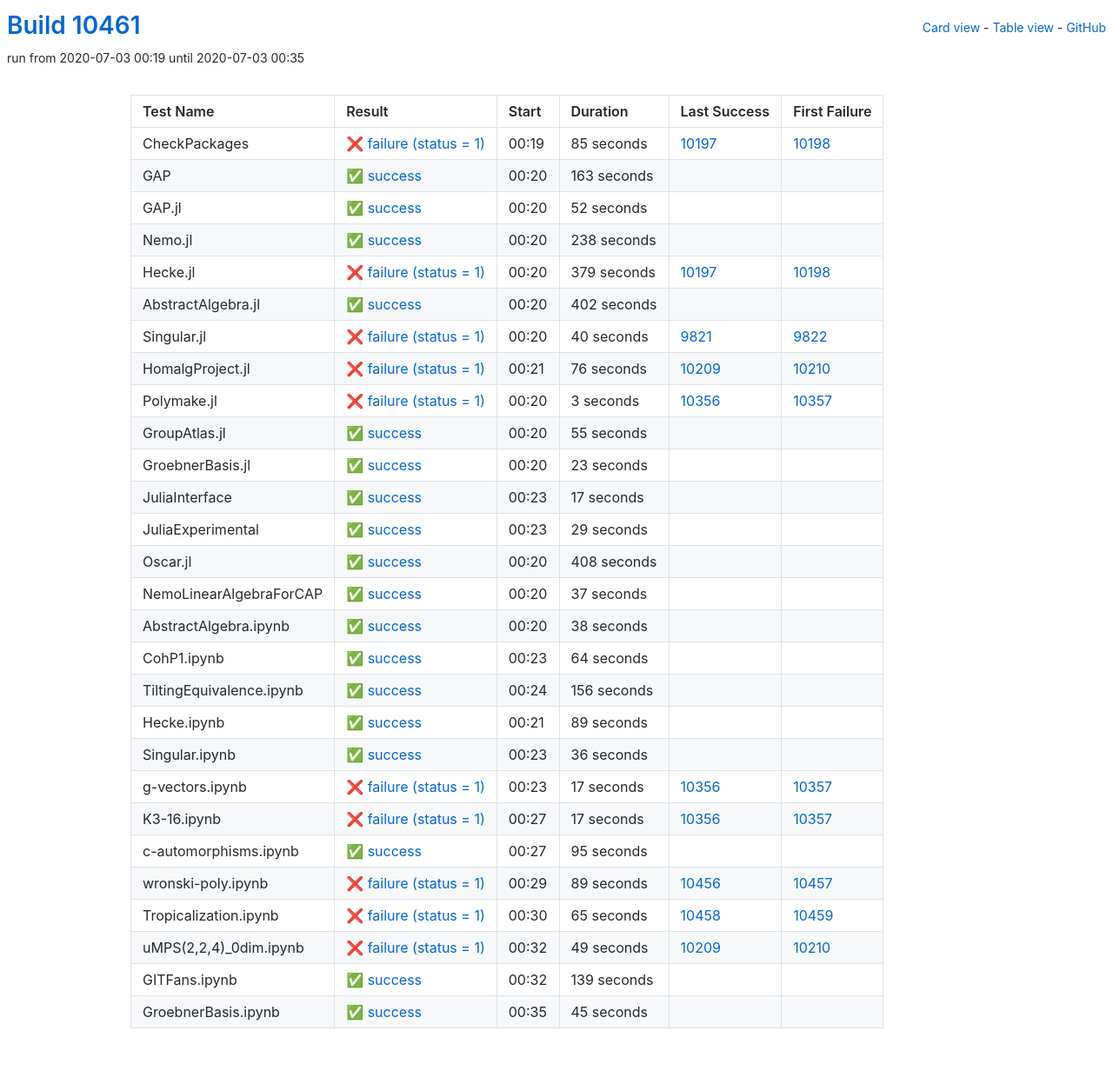
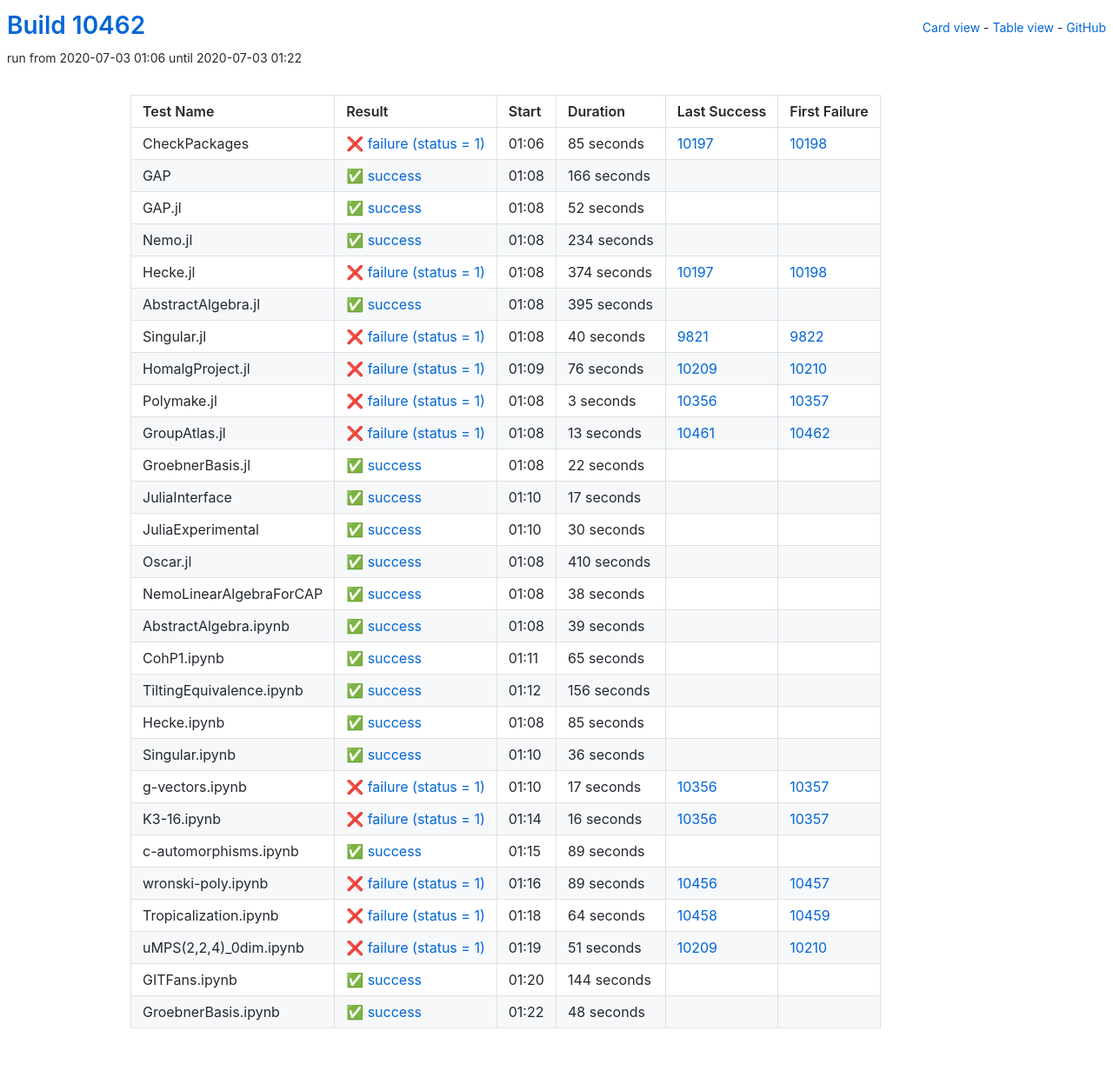
Before and after one commit to oscar-system/oscar-ci-status, a Jekyll site: the page built from table.html, in a window 1280 px wide. Shown: the whole page at 87% size. Built offline with Jekyll 4.4.1, drawn with Linux system fonts in a browser that asks for light colours.

Commit message:
Build #10462

```diff
--- a/_data/ci.yml
+++ b/_data/ci.yml
@@ -1,6 +1,6 @@
 ---
-build: 10461
-build_url: https://oscarci.mathematik.uni-kl.de/job/oscar/10461/
+build: 10462
+build_url: https://oscarci.mathematik.uni-kl.de/job/oscar/10462/
 job: oscar
 organization: oscar-system
 repo: oscar-ci-status
@@ -8,8 +8,8 @@
 tests:
 - name: CheckPackages
   id: checkpackages
-  log: https://oscarci.mathematik.uni-kl.de/job/oscar/10461/artifact/logs/build-10461/CheckPackages.log
-  start: 2020-07-03 00:19
+  log: https://oscarci.mathematik.uni-kl.de/job/oscar/10462/artifact/logs/build-10462/CheckPackages.log
+  start: 2020-07-03 01:06
   success: false
   exitcode: 1
   status: failure
@@ -20,20 +20,20 @@
   first_failure_url: https://oscarci.mathematik.uni-kl.de/job/oscar/10198/
 - name: GAP
   id: gap
-  log: https://oscarci.mathematik.uni-kl.de/job/oscar/10461/artifact/logs/build-10461/GAP.log
-  start: 2020-07-03 00:20
+  log: https://oscarci.mathematik.uni-kl.de/job/oscar/10462/artifact/logs/build-10462/GAP.log
+  start: 2020-07-03 01:08
   success: true
   exitcode: 0
   status: success
-  duration: 163
+  duration: 166
   last_success: false
   last_success_url:
   first_failure: false
   first_failure_url:
 - name: GAP.jl
   id: gap-jl
-  log: https://oscarci.mathematik.uni-kl.de/job/oscar/10461/artifact/logs/build-10461/GAP.jl.log
-  start: 2020-07-03 00:20
+  log: https://oscarci.mathematik.uni-kl.de/job/oscar/10462/artifact/logs/build-10462/GAP.jl.log
+  start: 2020-07-03 01:08
   success: true
   exitcode: 0
   status: success
@@ -44,44 +44,44 @@
   first_failure_url:
 - name: Nemo.jl
   id: nemo-jl
-  log: https://oscarci.mathematik.uni-kl.de/job/oscar/10461/artifact/logs/build-10461/Nemo.jl.log
-  start: 2020-07-03 00:20
+  log: https://oscarci.mathematik.uni-kl.de/job/oscar/10462/artifact/logs/build-10462/Nemo.jl.log
+  start: 2020-07-03 01:08
   success: true
   exitcode: 0
   status: success
-  duration: 238
+  duration: 234
   last_success: false
   last_success_url:
   first_failure: false
   first_failure_url:
 - name: Hecke.jl
   id: hecke-jl
-  log: https://oscarci.mathematik.uni-kl.de/job/oscar/10461/artifact/logs/build-10461/Hecke.jl.log
-  start: 2020-07-03 00:20
+  log: https://oscarci.mathematik.uni-kl.de/job/oscar/10462/artifact/logs/build-10462/Hecke.jl.log
+  start: 2020-07-03 01:08
   success: false
   exitcode: 1
   status: failure
-  duration: 379
+  duration: 374
   last_success: 10197
   last_success_url: https://oscarci.mathematik.uni-kl.de/job/oscar/10197/
   first_failure: 10198
   first_failure_url: https://oscarci.mathematik.uni-kl.de/job/oscar/10198/
 - name: AbstractAlgebra.jl
   id: abstractalgebra-jl
-  log: https://oscarci.mathematik.uni-kl.de/job/oscar/10461/artifact/logs/build-10461/AbstractAlgebra.jl.log
-  start: 2020-07-03 00:20
+  log: https://oscarci.mathematik.uni-kl.de/job/oscar/10462/artifact/logs/build-10462/AbstractAlgebra.jl.log
+  start: 2020-07-03 01:08
   success: true
   exitcode: 0
   status: success
-  duration: 402
+  duration: 395
   last_success: false
   last_success_url:
   first_failure: false
   first_failure_url:
 - name: Singular.jl
   id: singular-jl
-  log: https://oscarci.mathematik.uni-kl.de/job/oscar/10461/artifact/logs/build-10461/Singular.jl.log
-  start: 2020-07-03 00:20
+  log: https://oscarci.mathematik.uni-kl.de/job/oscar/10462/artifact/logs/build-10462/Singular.jl.log
+  start: 2020-07-03 01:08
   success: false
   exitcode: 1
   status: failure
@@ -92,8 +92,8 @@
   first_failure_url: https://oscarci.mathematik.uni-kl.de/job/oscar/9822/
 - name: HomalgProject.jl
   id: homalgproject-jl
-  log: https://oscarci.mathematik.uni-kl.de/job/oscar/10461/artifact/logs/build-10461/HomalgProject.jl.log
-  start: 2020-07-03 00:21
+  log: https://oscarci.mathematik.uni-kl.de/job/oscar/10462/artifact/logs/build-10462/HomalgProject.jl.log
+  start: 2020-07-03 01:09
   success: false
   exitcode: 1
   status: failure
@@ -104,8 +104,8 @@
   first_failure_url: https://oscarci.mathematik.uni-kl.de/job/oscar/10210/
 - name: Polymake.jl
   id: polymake-jl
-  log: https://oscarci.mathematik.uni-kl.de/job/oscar/10461/artifact/logs/build-10461/Polymake.jl.log
-  start: 2020-07-03 00:20
+  log: https://oscarci.mathematik.uni-kl.de/job/oscar/10462/artifact/logs/build-10462/Polymake.jl.log
+  start: 2020-07-03 01:08
   success: false
   exitcode: 1
   status: failure
@@ -116,32 +116,32 @@
   first_failure_url: https://oscarci.mathematik.uni-kl.de/job/oscar/10357/
 - name: GroupAtlas.jl
   id: groupatlas-jl
-  log: https://oscarci.mathematik.uni-kl.de/job/oscar/10461/artifact/logs/build-10461/GroupAtlas.jl.log
-  start: 2020-07-03 00:20
+  log: https://oscarci.mathematik.uni-kl.de/job/oscar/10462/artifact/logs/build-10462/GroupAtlas.jl.log
+  start: 2020-07-03 01:08
+  success: false
+  exitcode: 1
+  status: failure
+  duration: 13
+  last_success: 10461
+  last_success_url: https://oscarci.mathematik.uni-kl.de/job/oscar/10461/
+  first_failure: 10462
+  first_failure_url: https://oscarci.mathematik.uni-kl.de/job/oscar/10462/
+- name: GroebnerBasis.jl
+  id: groebnerbasis-jl
+  log: https://oscarci.mathematik.uni-kl.de/job/oscar/10462/artifact/logs/build-10462/GroebnerBasis.jl.log
+  start: 2020-07-03 01:08
   success: true
   exitcode: 0
   status: success
-  duration: 55
-  last_success: false
-  last_success_url:
-  first_failure: false
-  first_failure_url:
-- name: GroebnerBasis.jl
-  id: groebnerbasis-jl
-  log: https://oscarci.mathematik.uni-kl.de/job/oscar/10461/artifact/logs/build-10461/GroebnerBasis.jl.log
-  start: 2020-07-03 00:20
-  success: true
-  exitcode: 0
-  status: success
-  duration: 23
+  duration: 22
   last_success: false
   last_success_url:
   first_failure: false
   first_failure_url:
 - name: JuliaInterface
   id: juliainterface
-  log: https://oscarci.mathematik.uni-kl.de/job/oscar/10461/artifact/logs/build-10461/JuliaInterface.log
-  start: 2020-07-03 00:23
+  log: https://oscarci.mathematik.uni-kl.de/job/oscar/10462/artifact/logs/build-10462/JuliaInterface.log
+  start: 2020-07-03 01:10
   success: true
   exitcode: 0
   status: success
@@ -152,44 +152,32 @@
   first_failure_url:
 - name: JuliaExperimental
   id: juliaexperimental
-  log: https://oscarci.mathematik.uni-kl.de/job/oscar/10461/artifact/logs/build-10461/JuliaExperimental.log
-  start: 2020-07-03 00:23
+  log: https://oscarci.mathematik.uni-kl.de/job/oscar/10462/artifact/logs/build-10462/JuliaExperimental.log
+  start: 2020-07-03 01:10
   success: true
   exitcode: 0
   status: success
-  duration: 29
+  duration: 30
   last_success: false
   last_success_url:
   first_failure: false
   first_failure_url:
 - name: Oscar.jl
   id: oscar-jl
-  log: https://oscarci.mathematik.uni-kl.de/job/oscar/10461/artifact/logs/build-10461/Oscar.jl.log
-  start: 2020-07-03 00:20
+  log: https://oscarci.mathematik.uni-kl.de/job/oscar/10462/artifact/logs/build-10462/Oscar.jl.log
+  start: 2020-07-03 01:08
   success: true
   exitcode: 0
   status: success
-  duration: 408
+  duration: 410
   last_success: false
   last_success_url:
   first_failure: false
   first_failure_url:
 - name: NemoLinearAlgebraForCAP
   id: nemolinearalgebraforcap
-  log: https://oscarci.mathematik.uni-kl.de/job/oscar/10461/artifact/logs/build-10461/NemoLinearAlgebraForCAP.log
-  start: 2020-07-03 00:20
-  success: true
-  exitcode: 0
-  status: success
-  duration: 37
-  last_success: false
-  last_success_url:
-  first_failure: false
-  first_failure_url:
-- name: AbstractAlgebra.ipynb
-  id: abstractalgebra-ipynb
-  log: https://oscarci.mathematik.uni-kl.de/job/oscar/10461/artifact/logs/build-10461/AbstractAlgebra.ipynb.log
-  start: 2020-07-03 00:20
+  log: https://oscarci.mathematik.uni-kl.de/job/oscar/10462/artifact/logs/build-10462/NemoLinearAlgebraForCAP.log
+  start: 2020-07-03 01:08
   success: true
   exitcode: 0
   status: success
@@ -198,22 +186,34 @@
   last_success_url:
   first_failure: false
   first_failure_url:
-- name: CohP1.ipynb
-  id: cohp1-ipynb
-  log: https://oscarci.mathematik.uni-kl.de/job/oscar/10461/artifact/logs/build-10461/CohP1.ipynb.log
-  start: 2020-07-03 00:23
+- name: AbstractAlgebra.ipynb
+  id: abstractalgebra-ipynb
+  log: https://oscarci.mathematik.uni-kl.de/job/oscar/10462/artifact/logs/build-10462/AbstractAlgebra.ipynb.log
+  start: 2020-07-03 01:08
   success: true
   exitcode: 0
   status: success
-  duration: 64
+  duration: 39
+  last_success: false
+  last_success_url:
+  first_failure: false
+  first_failure_url:
+- name: CohP1.ipynb
+  id: cohp1-ipynb
+  log: https://oscarci.mathematik.uni-kl.de/job/oscar/10462/artifact/logs/build-10462/CohP1.ipynb.log
+  start: 2020-07-03 01:11
+  success: true
+  exitcode: 0
+  status: success
+  duration: 65
   last_success: false
   last_success_url:
   first_failure: false
   first_failure_url:
 - name: TiltingEquivalence.ipynb
   id: tiltingequivalence-ipynb
-  log: https://oscarci.mathematik.uni-kl.de/job/oscar/10461/artifact/logs/build-10461/TiltingEquivalence.ipynb.log
-  start: 2020-07-03 00:24
+  log: https://oscarci.mathematik.uni-kl.de/job/oscar/10462/artifact/logs/build-10462/TiltingEquivalence.ipynb.log
+  start: 2020-07-03 01:12
   success: true
   exitcode: 0
   status: success
@@ -224,20 +224,20 @@
   first_failure_url:
 - name: Hecke.ipynb
   id: hecke-ipynb
-  log: https://oscarci.mathematik.uni-kl.de/job/oscar/10461/artifact/logs/build-10461/Hecke.ipynb.log
-  start: 2020-07-03 00:21
+  log: https://oscarci.mathematik.uni-kl.de/job/oscar/10462/artifact/logs/build-10462/Hecke.ipynb.log
+  start: 2020-07-03 01:08
   success: true
   exitcode: 0
   status: success
-  duration: 89
+  duration: 85
   last_success: false
   last_success_url:
   first_failure: false
   first_failure_url:
 - name: Singular.ipynb
   id: singular-ipynb
-  log: https://oscarci.mathematik.uni-kl.de/job/oscar/10461/artifact/logs/build-10461/Singular.ipynb.log
-  start: 2020-07-03 00:23
+  log: https://oscarci.mathematik.uni-kl.de/job/oscar/10462/artifact/logs/build-10462/Singular.ipynb.log
+  start: 2020-07-03 01:10
   success: true
   exitcode: 0
   status: success
@@ -248,8 +248,8 @@
   first_failure_url:
 - name: g-vectors.ipynb
   id: g-vectors-ipynb
-  log: https://oscarci.mathematik.uni-kl.de/job/oscar/10461/artifact/logs/build-10461/g-vectors.ipynb.log
-  start: 2020-07-03 00:23
+  log: https://oscarci.mathematik.uni-kl.de/job/oscar/10462/artifact/logs/build-10462/g-vectors.ipynb.log
+  start: 2020-07-03 01:10
   success: false
   exitcode: 1
   status: failure
@@ -260,32 +260,32 @@
   first_failure_url: https://oscarci.mathematik.uni-kl.de/job/oscar/10357/
 - name: K3-16.ipynb
   id: k3-16-ipynb
-  log: https://oscarci.mathematik.uni-kl.de/job/oscar/10461/artifact/logs/build-10461/K3-16.ipynb.log
-  start: 2020-07-03 00:27
+  log: https://oscarci.mathematik.uni-kl.de/job/oscar/10462/artifact/logs/build-10462/K3-16.ipynb.log
+  start: 2020-07-03 01:14
   success: false
   exitcode: 1
   status: failure
-  duration: 17
+  duration: 16
   last_success: 10356
   last_success_url: https://oscarci.mathematik.uni-kl.de/job/oscar/10356/
   first_failure: 10357
   first_failure_url: https://oscarci.mathematik.uni-kl.de/job/oscar/10357/
 - name: c-automorphisms.ipynb
   id: c-automorphisms-ipynb
-  log: https://oscarci.mathematik.uni-kl.de/job/oscar/10461/artifact/logs/build-10461/c-automorphisms.ipynb.log
-  start: 2020-07-03 00:27
+  log: https://oscarci.mathematik.uni-kl.de/job/oscar/10462/artifact/logs/build-10462/c-automorphisms.ipynb.log
+  start: 2020-07-03 01:15
   success: true
   exitcode: 0
   status: success
-  duration: 95
+  duration: 89
   last_success: false
   last_success_url:
   first_failure: false
   first_failure_url:
 - name: wronski-poly.ipynb
   id: wronski-poly-ipynb
-  log: https://oscarci.mathematik.uni-kl.de/job/oscar/10461/artifact/logs/build-10461/wronski-poly.ipynb.log
-  start: 2020-07-03 00:29
+  log: https://oscarci.mathematik.uni-kl.de/job/oscar/10462/artifact/logs/build-10462/wronski-poly.ipynb.log
+  start: 2020-07-03 01:16
   success: false
   exitcode: 1
   status: failure
@@ -296,48 +296,48 @@
   first_failure_url: https://oscarci.mathematik.uni-kl.de/job/oscar/10457/
 - name: Tropicalization.ipynb
   id: tropicalization-ipynb
-  log: https://oscarci.mathematik.uni-kl.de/job/oscar/10461/artifact/logs/build-10461/Tropicalization.ipynb.log
-  start: 2020-07-03 00:30
+  log: https://oscarci.mathematik.uni-kl.de/job/oscar/10462/artifact/logs/build-10462/Tropicalization.ipynb.log
+  start: 2020-07-03 01:18
   success: false
   exitcode: 1
   status: failure
-  duration: 65
+  duration: 64
   last_success: 10458
   last_success_url: https://oscarci.mathematik.uni-kl.de/job/oscar/10458/
   first_failure: 10459
   first_failure_url: https://oscarci.mathematik.uni-kl.de/job/oscar/10459/
 - name: uMPS(2,2,4)_0dim.ipynb
   id: umps-2-2-4-0dim-ipynb
-  log: https://oscarci.mathematik.uni-kl.de/job/oscar/10461/artifact/logs/build-10461/uMPS-2-2-4-_0dim.ipynb.log
-  start: 2020-07-03 00:32
+  log: https://oscarci.mathematik.uni-kl.de/job/oscar/10462/artifact/logs/build-10462/uMPS-2-2-4-_0dim.ipynb.log
+  start: 2020-07-03 01:19
   success: false
   exitcode: 1
   status: failure
-  duration: 49
+  duration: 51
   last_success: 10209
   last_success_url: https://oscarci.mathematik.uni-kl.de/job/oscar/10209/
   first_failure: 10210
   first_failure_url: https://oscarci.mathematik.uni-kl.de/job/oscar/10210/
 - name: GITFans.ipynb
   id: gitfans-ipynb
-  log: https://oscarci.mathematik.uni-kl.de/job/oscar/10461/artifact/logs/build-10461/GITFans.ipynb.log
-  start: 2020-07-03 00:32
+  log: https://oscarci.mathematik.uni-kl.de/job/oscar/10462/artifact/logs/build-10462/GITFans.ipynb.log
+  start: 2020-07-03 01:20
   success: true
   exitcode: 0
   status: success
-  duration: 139
+  duration: 144
   last_success: false
   last_success_url:
   first_failure: false
   first_failure_url:
 - name: GroebnerBasis.ipynb
   id: groebnerbasis-ipynb
-  log: https://oscarci.mathematik.uni-kl.de/job/oscar/10461/artifact/logs/build-10461/GroebnerBasis.ipynb.log
-  start: 2020-07-03 00:35
+  log: https://oscarci.mathematik.uni-kl.de/job/oscar/10462/artifact/logs/build-10462/GroebnerBasis.ipynb.log
+  start: 2020-07-03 01:22
   success: true
   exitcode: 0
   status: success
-  duration: 45
+  duration: 48
   last_success: false
   last_success_url:
   first_failure: false
```
Also changed, not shown: README.md.
